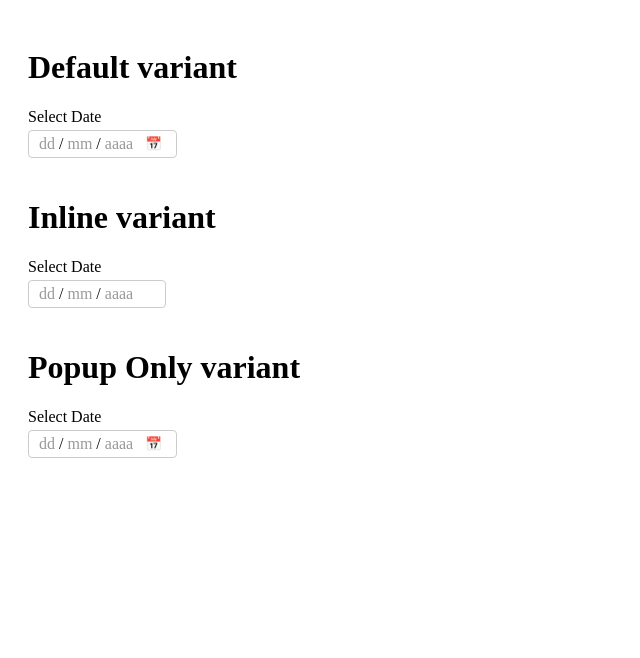
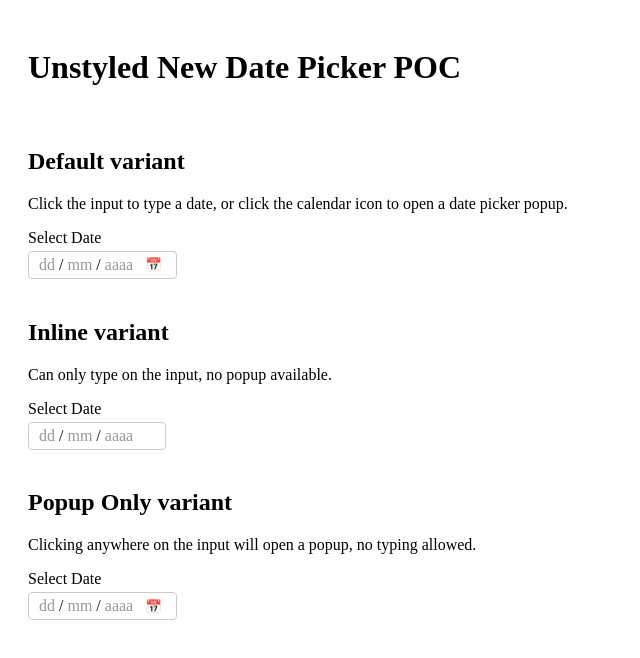
Before and after one commit to leojuriolli7/date-picker-poc, a React (Vite) app: page / in a window 1280 px wide. Shown: the top 658 px of the page, without its empty margins (0-640 px from the left). Built offline with nearby package versions, Linux system fonts and the light colour scheme.

Commit message:
chore: add explanations

```diff
--- a/src/App.tsx
+++ b/src/App.tsx
@@ -16,13 +16,20 @@ const App: React.FC = () => {
         gap: "20px",
       }}
     >
+      <h1>Unstyled New Date Picker POC</h1>
+
       <div>
-        <h1>Default variant</h1>
+        <h2>Default variant</h2>
+        <p>
+          Click the input to type a date, or click the calendar icon to open a
+          date picker popup.
+        </p>
         <DateInput label="Select Date" value={date} onChange={setDate} />
       </div>
 
       <div>
-        <h1>Inline variant</h1>
+        <h2>Inline variant</h2>
+        <p>Can only type on the input, no popup available.</p>
         <DateInput
           variant="inline"
           label="Select Date"
@@ -32,7 +39,11 @@ const App: React.FC = () => {
       </div>
 
       <div>
-        <h1>Popup Only variant</h1>
+        <h2>Popup Only variant</h2>
+
+        <p>
+          Clicking anywhere on the input will open a popup, no typing allowed.
+        </p>
 
         <DateInput
           variant="popup_only"
```
